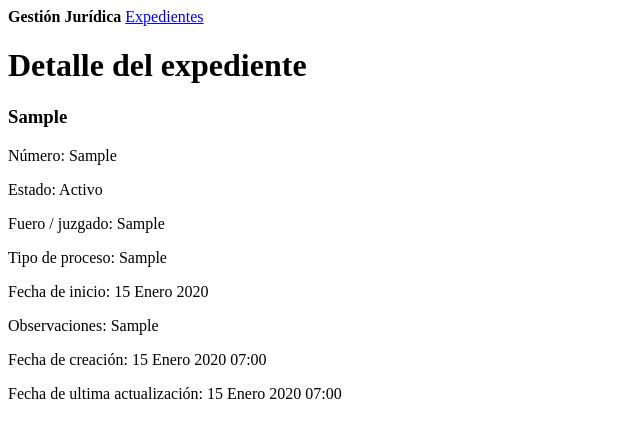
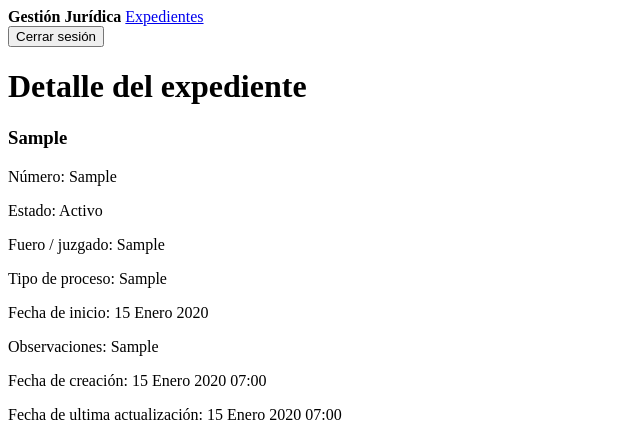
Before and after one commit to joaquintomasrana/gestion-juridica-web, a Django app: page /expediente/1/ in a window 1280 px wide. Shown: the top 422 px of the page, without its empty margins (0-640 px from the left). Run offline with Django 5.2, Linux system fonts and the light colour scheme; a user stored in the database is signed in; tables that the repository leaves empty hold one stand-in row (values such as "Sample post").

Commit message:
Agregar botón para cerrar sesión en el menú

```diff
--- a/templates/base.html
+++ b/templates/base.html
@@ -16,6 +16,11 @@
         <strong>Gestión Jurídica</strong>
         {% if user.is_authenticated %}
             <a href="{% url 'expedientes:lista' %}">Expedientes</a>
+            <form method="post" action="{% url 'logout' %}">
+                {% csrf_token %}
+                <button type="submit">Cerrar sesión</button>
+            </form>
+
         {% else %}
             <a href="{% url 'login' %}">Iniciar sesión</a>
             <a href="{% url 'registro' %}">Registrarse</a>
```
